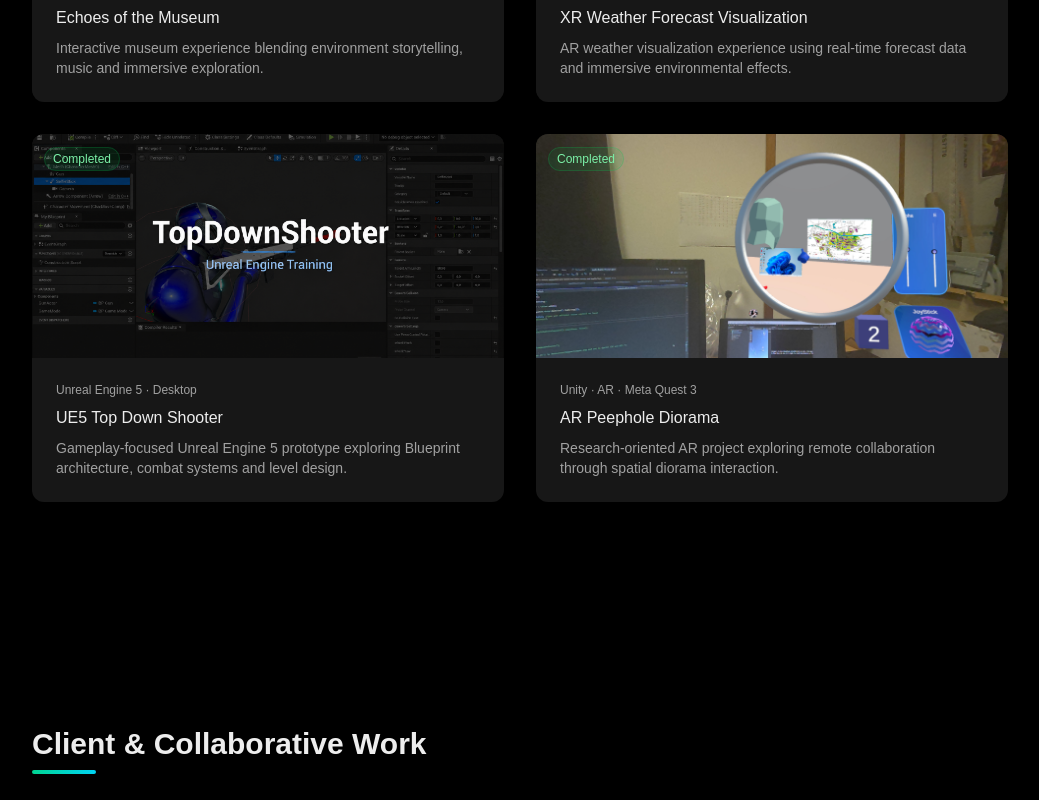
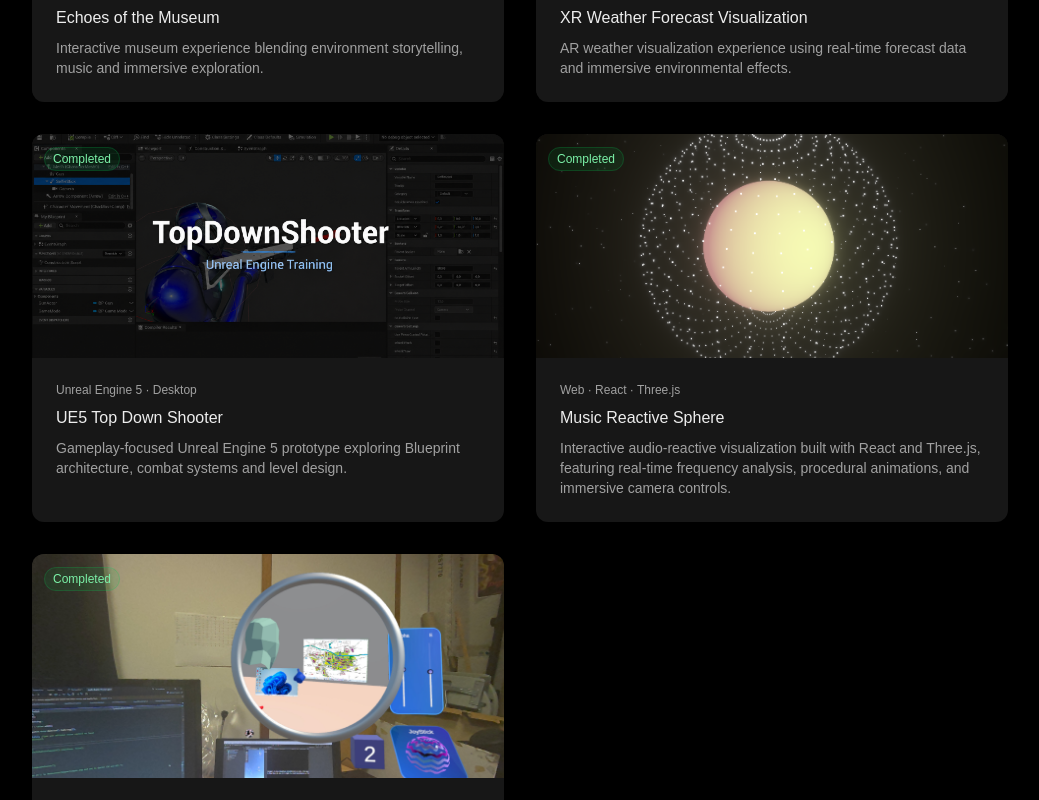
Before and after one commit to Trophaigle/unity_portfolio, a Next.js app: page / in a window 1280 px wide. Shown: the part 1940-2740 px from the top of the page, without its empty margins (120-1159 px from the left). Built offline with nearby package versions, Linux system fonts and the light colour scheme.

Commit message:
add audio sphere

```diff
--- a/data/demos.ts
+++ b/data/demos.ts
@@ -196,6 +196,48 @@ Optimized real-time rendering, data streaming, and visual effects for performant
     github: "https://github.com/Trophaigle/TopDownShooterFormationUE",
 
     link: "https://www.youtube.com/watch?v=IMhJPF-WwJM&list=LL",
+  },
+  { slug: "music-reactive-sphere",
+
+    title: "Music Reactive Sphere",
+
+    category: "featured",
+
+    status: "completed",
+
+    platform: "Web · React · Three.js",
+
+    short_description: "Interactive audio-reactive visualization built with React and Three.js, featuring real-time frequency analysis, procedural animations, and immersive camera controls.",
+
+    description: `
+    Interactive web experience developed with React and Three.js to explore real-time audio visualization and procedural graphics.
+
+    The project features a dual-sphere system driven by audio frequency analysis:
+    - Inner sphere reacts to high frequencies and rhythm changes
+    - Dynamic gradient transitions based on audio intensity
+    - Radius deformation synchronized with musical peaks
+    - Outer particle sphere responds primarily to low frequencies
+    - Bass and treble separation for coherent visual feedback
+    - Timeline-driven events for drops and musical transitions
+    - Cinematic camera movements synchronized with key moments
+    - Free camera navigation around the visualization
+    - Audio playback controls (play, pause, seek, skip)
+    - Real-time synchronization between audio and visual systems
+    - Post-processing effects including bloom and dynamic lighting
+
+    The project focuses on creating a visually coherent relationship between sound and motion, transforming music into an immersive interactive 3D experience. `,
+
+    technologies: [ "React", "Three.js", "TypeScript", "Web Audio API", "Post Processing" ],
+
+    tools: [ "React", "Three.js", "TypeScript", "Vite", "Web Audio API" ],
+
+    videos: [ { src: "/videos/Threejs.mp4", poster: "/MusicSphere.png" }, ],
+
+    images: [ "/MusicSphere.png" ],
+
+    github: "https://github.com/Trophaigle/Visual-Audio-Experience-Threejs/blob/main/README.md",
+
+    link: "https://visual-audio-experience-threejs.vercel.app/",
   },
 {
   slug: "ar-peephole-diorama",
```
Also changed, not shown: public/MusicSphere.png (added).
